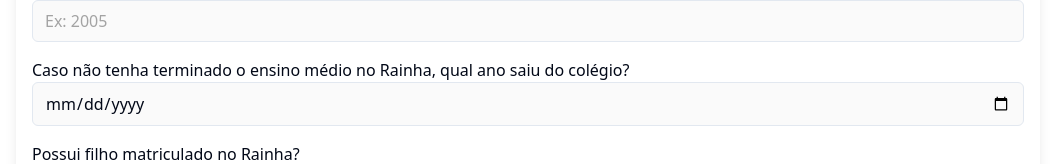
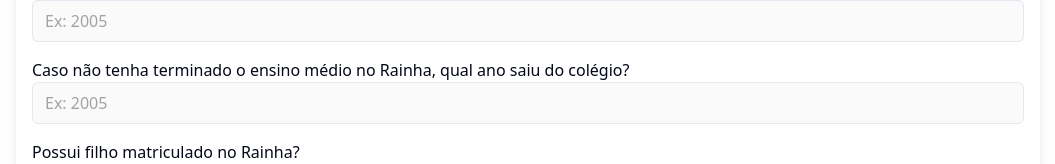
Before and after one commit to Jonatas00/rainha75-normal, a Vue app: page / in a window 1280 px wide. Shown: the part 685-849 px from the top of the page, without its empty margins (112-1167 px from the left). Built offline with nearby package versions, Linux system fonts and the light colour scheme.

Commit message:
final fix

```diff
--- a/src/components/Form.vue
+++ b/src/components/Form.vue
@@ -43,7 +43,7 @@ const resetForm = (): void => {
 // Submit handler to send the form data via POST
 async function handleSubmit(): Promise<void> {
   try {
-    const response = await fetch(import.meta.env.VITE_SOME_KEY, {
+    const response = await fetch(import.meta.env.VITE_API_URL, {
       method: "POST",
       headers: { "Content-Type": "application/json" },
       body: JSON.stringify(form),
@@ -144,8 +144,9 @@ async function handleSubmit(): Promise<void> {
         <input
           id="anoSaida"
           v-model="form.dataSaida"
+          placeholder="Ex: 2005"
           class="p-2 w-full"
-          type="date"
+          type="text"
         />
       </div>
 
```
